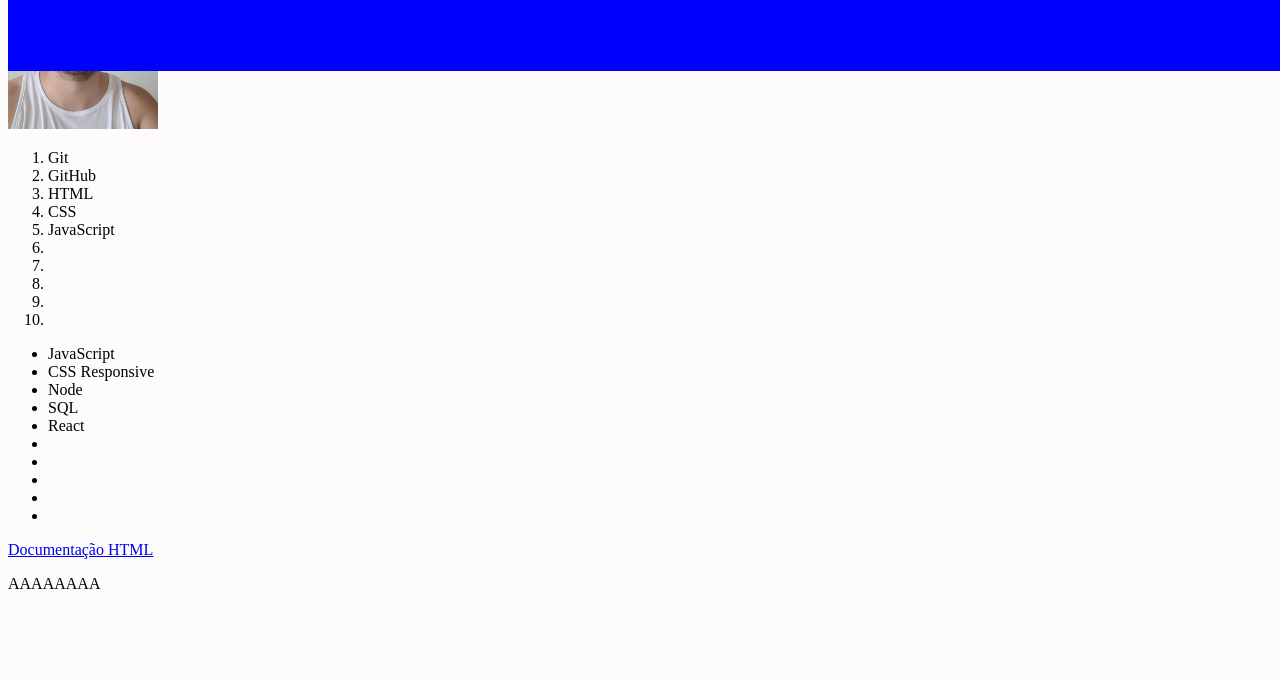
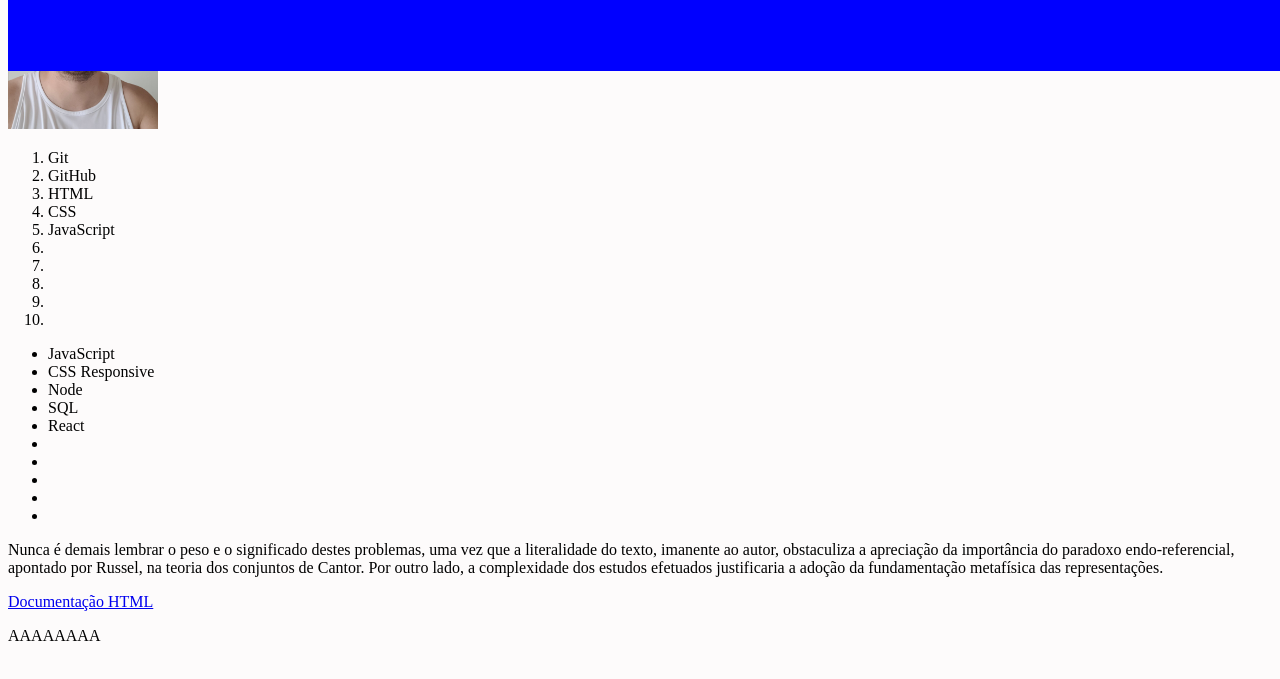
Before and after one commit to rodriguesrai/rai-rodrigues-lessons-learned, a website: page index.html in a window 1280 px wide. Shown: the part 79-758 px from the top of the page. Drawn offline with Linux system fonts and the light colour scheme.

Commit message:
requisito 8 completo

```diff
--- a/index.html
+++ b/index.html
@@ -37,7 +37,17 @@
             <li></li>
             <li></li>
         </ul>
-      <a href="https://www.w3schools.com/html/default.asp" target="_blank">Documentação HTML</a>
+        <article>
+            <p> Nunca é demais lembrar o peso e o significado destes problemas, uma vez que a literalidade do texto,
+                imanente ao autor, obstaculiza a apreciação da importância do paradoxo endo-referencial, apontado por
+                Russel, na teoria dos conjuntos de Cantor. Por outro lado, a complexidade dos estudos efetuados
+                justificaria a adoção da fundamentação metafísica das representações.
+
+            </p>
+
+        </article>
+        <a href="https://www.w3schools.com/html/default.asp" target="_blank">Documentação HTML</a>
+
     </main>
 
     <footer id="rodape">
```
